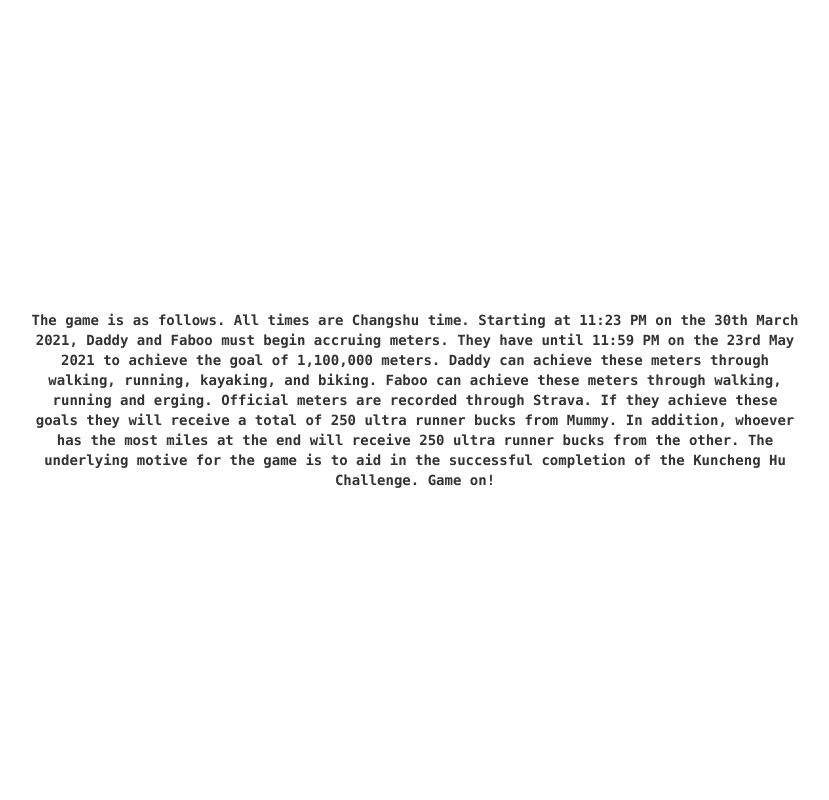
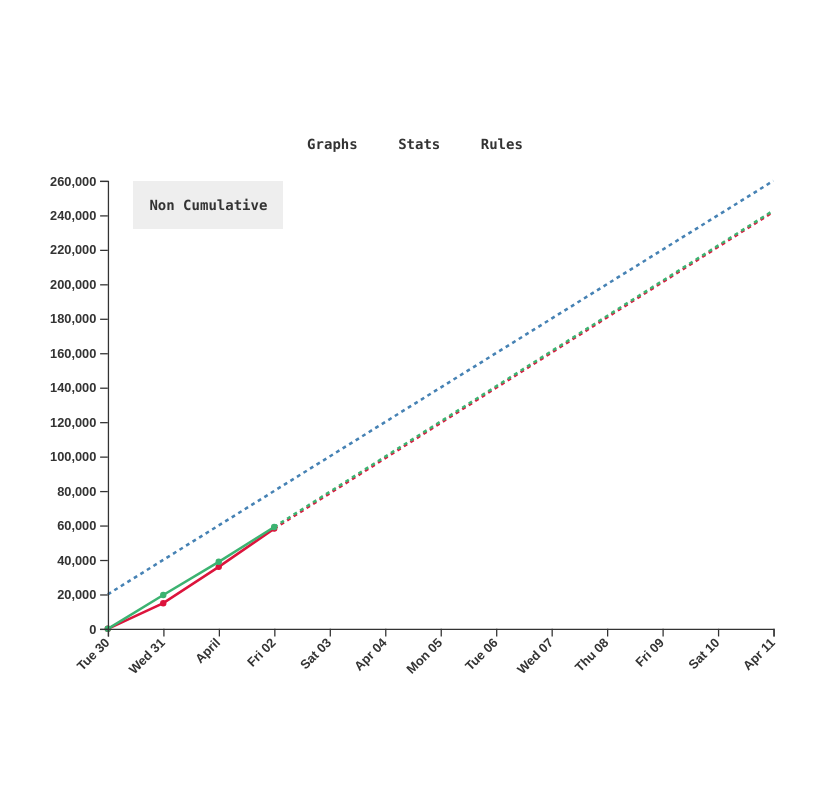
Before and after one commit to fabianlindfieldroberts/lindfieldroberts, a Django app: page /kunchenghu/ in a window 1280 px wide. Shown: the whole page, without its empty margins (225-1054 px from the left). Run offline with Django 3.2, Linux system fonts and the light colour scheme; some libraries are stand-ins or nearby versions.

Commit message:
Added simple graph and stats to /kunchenghu page

```diff
--- a/about/static/about/css/kunchenghu.css
+++ b/about/static/about/css/kunchenghu.css
@@ -1,7 +1,3 @@
-/*****************************************************/
-/* Sprint                                             */
-/*****************************************************/
-
 .page_container {
 	display: flex;
 	flex-wrap: wrap;
@@ -9,20 +5,149 @@
 	align-content: center; /* Space between items */
 	justify-content: center; /* Location of items horizontally */
 	width: 100vw;
-	height: 100vh;
+	min-height: 100vh; /* Allows for scrolling if the content goes beyond vh */
 	font-weight: 900;
 }
 
 .content_container {
 	text-align: center;
 	font-family: "Lucida Console", "Courier New", monospace;
-	width: 60vw;
+	width: 70vw;
 	margin: 0;
 	padding: 0;
 }
 
-/*.line {
-  fill: none;
-  stroke: steelblue;
-  stroke-width: 2px;
-}*/
+/*****************************************************/
+/* Tabs                                              */
+/*****************************************************/
+/* Style the tab */
+#tabs {
+  overflow: hidden;
+  margin-right: 20vw;
+  margin-left: 20vw;
+}
+
+/* Style the buttons that are used to open the tab content */
+#tabs button {
+  background-color: inherit;
+  border: none;
+  outline: none;
+  cursor: pointer;
+  padding: 14px 16px;
+  transition: 0.3s;
+}
+
+/* Change background color of buttons on hover */
+#tabs button:hover {
+  background-color: #ddd;
+}
+
+/* Create an active/current tablink class */
+#tabs button.active {
+  background-color: #ccc;
+}
+/*****************************************************/
+/* Graphs                                            */
+/*****************************************************/
+
+#graph_container {
+	display: inline-block;
+	position: relative;
+	width: 60vw;
+	height: 40vw;
+	vertical-align: top;
+	overflow: hidden;
+}
+.svg_content_responsive {
+	display: inline-block;
+	position: absolute;
+	top: 0;
+	left: 0;
+}
+
+.line {
+	fill: none;
+	stroke: steelblue;
+	stroke-width: 2px;
+}
+
+#graph {
+}
+#buttons {
+	width: inherit;
+	padding-top: 1vw;
+	padding-left: 8vw;
+	/*border: solid black 1px;*/
+	text-align: left;
+	position: relative;
+}
+/* Style the buttons that are used to open the tab content */
+#buttons button {
+  background-color: inherit;
+  border: none;
+  outline: none;
+  cursor: pointer;
+  padding: 14px 16px;
+  transition: 0.3s;
+  background-color: #eee;
+}
+
+/* Change background color of buttons on hover */
+#buttons button:hover {
+  background-color: #ddd;
+}
+
+/* Create an active/current tablink class */
+#buttons button.active {
+  background-color: #ccc;
+}
+
+#cumulative_button {
+	display: none;
+}
+#non_cumulative_button {
+}
+
+/*****************************************************/
+/* Stats                                             */
+/*****************************************************/
+
+#stats_container {
+	display: none;
+	text-align: center;
+	height: 40vw;
+	padding-top: 5vw;
+	padding-right: 3vw;
+	padding-left: 3vw;
+}
+
+#stats_table {
+	display: inline-block;
+}
+
+#stats_table tr td:nth-child(1) {
+	text-align: left;
+}
+#stats_table tr td:nth-child(2) {
+	text-align: right;
+}
+#stats_table tr td:nth-child(3) {
+	text-align: right;
+}
+
+td, th {
+    padding: 1px 4px;
+    border: 1px black solid;
+}
+
+/*****************************************************/
+/* Rules                                             */
+/*****************************************************/
+
+#rules_container {
+	display: none;
+	height: 40vw;
+	padding-top: 5vw;
+	padding-right: 3vw;
+	padding-left: 3vw;
+}
--- /dev/null
+++ b/about/static/about/csv/statsWeek1.csv
@@ -0,0 +1,6 @@
+Stat,Faboo,Daddy
+Meters So Far,"58,164","59,063"
+Meters To Go,"1,041,836","1,040,937"
+Percentage Complete,5.29%,5.37%
+Per Day Average So Far,"14,541","14,766"
+Required Future Average,"20,428","20,411"
--- a/about/static/about/js/kunchenghu.js
+++ b/about/static/about/js/kunchenghu.js
@@ -1,73 +1,320 @@
 // set the dimensions and margins of the graph
-var cumulativeGraphMargin = {top: 20, right: 20, bottom: 30, left: 80},
-    width = 960 - cumulativeGraphMargin.left - cumulativeGraphMargin.right,
-    height = 500 - cumulativeGraphMargin.top - cumulativeGraphMargin.bottom;
+var margin = {top: 10, right: 20, bottom: 40, left: 60};
+var width = 600 - margin.left - margin.right;
+var height = 400 - margin.top - margin.bottom;
 
 // parse the date / time
 var parseTime = d3.timeParse("%d-%b-%y");
 
 // set the ranges
-var cumulativeGraphX = d3.scaleTime().range([0, width]);
-var cumulativeGraphY = d3.scaleLinear().range([height, 0]);
+var graphX = d3.scaleTime().range([0, width]);
+var graphY = d3.scaleLinear().range([height, 0]);
 
-// define faboo line
-var cumulativeGraphFabooLine = d3.line()
-    .x(function(d) { return cumulativeGraphX(d.date); })
-    .y(function(d) { return cumulativeGraphY(d.faboo); });
 
-// define daddy line
-var cumulativeGraphDaddyLine = d3.line()
-    .x(function(d) { return cumulativeGraphX(d.date); })
-    .y(function(d) { return cumulativeGraphY(d.daddy); });
+// define cumulative and non cumulative faboo lines
+var cumulativeLineFaboo = d3.line()
+  .x(function(d) { return graphX(d.date); })
+  .y(function(d) { return graphY(d.faboo_cumulative); });
 
-// append the svg obgect to the body of the page
+var nonCumulativeLineFaboo = d3.line()
+  .x(function(d) { return graphX(d.date); })
+  .y(function(d) { return graphY(d.faboo_non_cumulative); });
+
+
+// define cumulative and non cumulative daddy lines
+var cumulativeLineDaddy = d3.line()
+    .x(function(d) { return graphX(d.date); })
+    .y(function(d) { return graphY(d.daddy_cumulative); });
+
+var nonCumulativeLineDaddy = d3.line()
+    .x(function(d) { return graphX(d.date); })
+    .y(function(d) { return graphY(d.daddy_non_cumulative); });
+
+
+// define average cumulative and non cumulative goal lines
+var cumulativeAvgGoalLine = d3.line()
+    .x(function(d) { return graphX(d.date); })
+    .y(function(d) { return graphY(d.avg_goal_cumulative); });
+
+var nonCumulativeAvgGoalLine = d3.line()
+    .x(function(d) { return graphX(d.date); })
+    .y(function(d) { return graphY(d.avg_goal_non_cumulative); });
+
+// define customized goal lines cumulative and non cumulative
+var cumulativeCustomGoalLineFaboo = d3.line()
+    .x(function(d) { return graphX(d.date); })
+    .y(function(d) { return graphY(d.faboo_custom_goal_cumulative); });
+
+var nonCumulativeCustomGoalLineFaboo = d3.line()
+    .x(function(d) { return graphX(d.date); })
+    .y(function(d) { return graphY(d.faboo_custom_goal_non_cumulative); });
+
+var cumulativeCustomGoalLineDaddy = d3.line()
+    .x(function(d) { return graphX(d.date); })
+    .y(function(d) { return graphY(d.daddy_custom_goal_cumulative); });
+
+var nonCumulativeCustomGoalLineDaddy = d3.line()
+    .x(function(d) { return graphX(d.date); })
+    .y(function(d) { return graphY(d.daddy_custom_goal_non_cumulative); });
+
+// append the svg obgect to graph container
 // appends a 'group' element to 'svg'
 // moves the 'group' element to the top left margin
-var cumulativeGraphSVG = d3.select("body").append("svg")
-    .attr("width", width + cumulativeGraphMargin.left + cumulativeGraphMargin.right)
-    .attr("height", height + cumulativeGraphMargin.top + cumulativeGraphMargin.bottom)
+var svg = d3.select("#graph")
+  .append("svg")
+  // Responsive SVG needs these 2 attributes and no width and height attr
+  .attr("preserveAspectRatio", "xMinYMin meet")
+  .attr("viewBox", "0 0 600 400")
+  // Class to make it responsive.
+  .classed("svg_content_responsive", true)
   .append("g")
-    .attr("transform",
-          "translate(" + cumulativeGraphMargin.left + "," + cumulativeGraphMargin.top + ")");
+  .attr("transform", "translate(" + margin.left + "," + margin.top + ")");
 
-// Get the data
-d3.csv(dataCSV).then(function(data) {
+
+
+// get the graph data
+d3.csv(graphDataCSV).then(function(data) {
 
   // format the data
   data.forEach(function(d) {
       d.date = parseTime(d.date);
-      d.faboo = +d.faboo;
-      d.daddy = +d.daddy;
+      d.faboo_cumulative = +d.faboo_cumulative;
+      d.daddy_cumulative = +d.daddy_cumulative;
   });
 
-  // Scale the range of the data
-  cumulativeGraphX.domain(d3.extent(data, function(d) { return d.date; }));
-  cumulativeGraphY.domain([0, d3.max(data, function(d) {
-    return Math.max(d.faboo, d.daddy, 1200000); })]);
+  // scale the range of the data
+  graphX.domain(d3.extent(data, function(d) { return d.date; }));
+  graphY.domain([0, d3.max(data, function(d) {
+    return Math.max(d.faboo_cumulative, d.daddy_cumulative, d.avg_goal_cumulative); })]);
 
-  // Add the faboo path
-  cumulativeGraphSVG.append("path")
+  var cutoffDate = new Date(2021, 3, 2);
+  actualData = data.filter(function(d) {
+    return d.date <= cutoffDate;
+  });
+  predictedData = data.filter(function(d) {
+    return d.date >= cutoffDate;
+  });
+
+  // add goal line
+  var avgGoalLine = svg.append("path")
     .data([data])
     .attr("class", "line")
-    .attr("d", cumulativeGraphFabooLine);
+    .style("stroke-dasharray", ("3, 3"))
+    .attr("d", cumulativeAvgGoalLine);
 
-  // Add the daddy path
-  cumulativeGraphSVG.append("path")
-    .data([data])
+  // add custom goal for fabian
+  var fabooGoalLine = svg.append("path")
+    .data([predictedData])
     .attr("class", "line")
-    .style("stroke", "red")
-    .attr("d", cumulativeGraphDaddyLine);
+    .style("stroke-dasharray", ("3, 3"))
+    .style("stroke", "crimson")
+    .attr("d", cumulativeCustomGoalLineFaboo);
 
-  // Add the X Axis
-  cumulativeGraphSVG.append("g")
+  // add custom goal line for daddy
+  var daddyGoalLine = svg.append("path")
+    .data([predictedData])
+    .attr("class", "line")
+    .style("stroke-dasharray", ("3, 3"))
+    .style("stroke", "mediumseagreen")
+    .attr("d", cumulativeCustomGoalLineDaddy);
+
+  // add the faboo path and dots
+  var fabooLine = svg.append("path")
+    .data([actualData])
+    .attr("class", "line")
+    .style("stroke", "crimson")
+    .attr("d", cumulativeLineFaboo);
+
+  var fabooDots = svg.append("g")
+    .selectAll("dot")
+    .data(actualData)
+    .enter()
+    .append("circle")
+    .attr("class", "data_point")
+    .attr("cx", function(d) { return graphX(d.date); } )
+    .attr("cy", function(d) { return graphY(d.faboo_cumulative); } )
+    .attr("r", 2)
+    .attr("stroke", "crimson")
+    .attr("stroke-width", 1)
+    .attr("fill", "crimson")
+
+  // add the daddy path and dots
+  var daddyLine = svg.append("path")
+    .data([actualData])
+    .attr("class", "line")
+    .style("stroke", "mediumseagreen")
+    .attr("d", cumulativeLineDaddy);
+
+  var daddyDots = svg.append("g")
+    .selectAll("dot")
+    .data(actualData)
+    .enter()
+    .append("circle")
+    .attr("class", "data_point")
+    .attr("cx", function(d) { return graphX(d.date); } )
+    .attr("cy", function(d) { return graphY(d.daddy_cumulative); } )
+    .attr("r", 2)
+    .attr("stroke", "mediumseagreen")
+    .attr("stroke-width", 1)
+    .attr("fill", "mediumseagreen")
+
+  // add the X Axis
+  svg.append("g")
     .attr("transform", "translate(0," + height + ")")
-    .call(d3.axisBottom(cumulativeGraphX))
+    .call(d3.axisBottom(graphX))
     .selectAll("text")
     .style("text-anchor", "end")
     .attr("transform", "translate(-10,0)rotate(-45)");
 
-  // Add the Y Axis
-  cumulativeGraphSVG.append("g")
-      .call(d3.axisLeft(cumulativeGraphY));
+  // add the Y Axis
+  svg.append("g")
+      .call(d3.axisLeft(graphY))
+      .attr("class", "y_axis");
+
+
+  // update the chart to show the data for the selected group
+  function toggleGraph(selectedVariableText, selectedColumnText) {
+
+    var padding = (selectedColumnText == "cumulative") ? 0 : 10000;
+
+    graphY.domain([0, d3.max(data, function(d) {
+        return Math.max(
+          eval("d.faboo_" + selectedColumnText),
+          eval("d.daddy_" + selectedColumnText),
+          eval("d.avg_goal_" + selectedColumnText)
+        ) + padding;
+      })
+    ]);
+
+    svg.select(".y_axis")
+      .transition()
+      .duration(1000)
+      .call(d3.axisLeft(graphY))
+
+
+    // Give these new data to update line
+    avgGoalLine
+      .transition()
+      .duration(1000)
+      .attr("d", eval(selectedVariableText + "AvgGoalLine"));
+
+    fabooGoalLine
+      .transition()
+      .duration(1000)
+      .attr("d", eval(selectedVariableText + "CustomGoalLineFaboo"));
+
+    daddyGoalLine
+      .transition()
+      .duration(1000)
+      .attr("d", eval(selectedVariableText + "CustomGoalLineDaddy"));
+
+    fabooLine
+      .transition()
+      .duration(1000)
+      .attr("d", eval(selectedVariableText + "LineFaboo"));
+
+    fabooDots
+      .transition()
+      .duration(1000)
+      .attr("cx", function(d) { return graphX(d.date); } )
+      .attr("cy", function(d) {
+        return graphY(
+          eval("d.faboo_" + selectedColumnText)
+        );
+      });
+
+    daddyLine
+      .transition()
+      .duration(1000)
+      .attr("d", eval(selectedVariableText + "LineDaddy"))
+
+    daddyDots
+      .transition()
+      .duration(1000)
+      .attr("cx", function(d) { return graphX(d.date); } )
+      .attr("cy", function(d) {
+        return graphY(
+          eval("d.daddy_" + selectedColumnText)
+        );
+      });
+
+
+  }
+
+  // respond to click on cumulative and non cumulative buttons
+  d3.select("#cumulative_button").on("click", function() {
+    $("#cumulative_button").hide();
+    $("#non_cumulative_button").show();
+    toggleGraph("cumulative", "cumulative");
+  });
+  d3.select("#non_cumulative_button").on("click", function() {
+    $("#non_cumulative_button").hide();
+    $("#cumulative_button").show();
+    toggleGraph("nonCumulative", "non_cumulative");
+  });
 
 });
+
+
+// get the stats table data
+d3.csv(statsDataCSV).then(function(data) {
+
+  // build stats table
+  function tabulate(data,columns) {
+    var table = d3.select('#stats_container')
+      .append('table')
+      .attr("id", "stats_table")
+    var thead = table.append('thead')
+    var tbody = table.append('tbody')
+
+    thead.append('tr')
+      .selectAll('th')
+      .data(columns)
+      .enter()
+      .append('th')
+      .text(function (d) { return d })
+
+    var rows = tbody.selectAll('tr')
+      .data(data)
+      .enter()
+      .append('tr')
+
+    var cells = rows.selectAll('td')
+      .data(function(row) {
+        return columns.map(function (column) {
+          return {
+            column: column,
+            value: row[column]
+          }
+        })
+      })
+      .enter()
+      .append('td')
+      .text(function (d) { return d.value })
+
+    return table;
+  }
+
+
+  var columns = ['Stat','Faboo','Daddy'];
+  tabulate(data,columns);
+
+});
+
+
+
+$("#rules_button").click(function() {
+  $("#graph_container").hide();
+  $("#stats_container").hide();
+  $("#rules_container").show();
+});
+$("#graphs_button").click(function() {
+  $("#rules_container").hide();
+  $("#stats_container").hide();
+  $("#graph_container").show();
+});
+$("#stats_button").click(function() {
+  $("#rules_container").hide();
+  $("#graph_container").hide();
+  $("#stats_container").show();
+});
--- a/about/templates/about/kunchenghu.html
+++ b/about/templates/about/kunchenghu.html
@@ -10,22 +10,37 @@
 
 {% block javascript %}
 
-	<!-- <script src="https://d3js.org/d3.v6.min.js"></script> -->
+	<script src="https://d3js.org/d3.v6.min.js"></script>
 	<!-- Access to static files from JS -->
-	<!-- <script>  -->
-		<!-- var dataCSV = "{% static 'about/csv/week1.csv' %}"; -->
-	<!-- </script> -->
+	<script>
+		var graphDataCSV = "{% static 'about/csv/graphWeek1.csv' %}";
+		var statsDataCSV = "{% static 'about/csv/statsWeek1.csv' %}";
+	</script>
 	<!-- Build chart using D3.js -->
-	<!-- <script src="{% static 'about/js/kunchenghu.js' %}"></script> -->
+	<script src="{% static 'about/js/kunchenghu.js' %}"></script>
 
 {% endblock %}
 
 
 {% block content %}
 	<div class="page_container">
+
 		<div class="content_container">
-			<div>The game is as follows. All times are Changshu time. Starting at 11:23 PM on the 30th March 2021, Daddy and Faboo must begin accruing meters. They have until 11:59 PM on the 23rd May 2021 to achieve the goal of 1,100,000 meters. Daddy can achieve these meters through walking, running, kayaking, and biking. Faboo can achieve these meters through walking, running and erging. Official meters are recorded through Strava. If they achieve these goals they will receive a total of 250 ultra runner bucks from Mummy. In addition, whoever has the most miles at the end will receive 250 ultra runner bucks from the other. The underlying motive for the game is to aid in the successful completion of the Kuncheng Hu Challenge. Game on!</div>
-			<!-- <div id="graph_container"></div> -->
+			<div id="tabs">
+				<button type="button" id="graphs_button">Graphs</button>
+				<button type="button" id="stats_button">Stats</button>
+				<button type="button" id="rules_button">Rules</button>
+			</div>
+			<div id="graph_container">
+				<div id="graph"></div>
+				<div id="buttons">
+					<button type="button" id="cumulative_button">Cumulative</button>
+					<button type="button" id="non_cumulative_button">Non Cumulative</button>
+				</div>
+			</div>
+			<div id="stats_container">
+			</div>
+			<div id="rules_container">The game is as follows. All times are Changshu time. Starting at 11:23 PM on the 30th March 2021, Daddy and Faboo must begin accruing meters. They have until 11:59 PM on the 23rd May 2021 to achieve the goal of 1,100,000 meters. Daddy can achieve these meters through walking, running, kayaking, and biking. Faboo can achieve these meters through walking, running and erging. Official meters are recorded through Strava. If they achieve the goal they will receive a total of 250 ultra runner bucks from Mummy. In addition, whoever has the most miles at the end will receive 250 ultra runner bucks (not monopoly or crypto bucks but genuine US bucking bronco bucks) from the other. The underlying motive for the game is to aid in the successful completion of the Kuncheng Hu Challenge. Game on!</div>
 		</div>
 	</div>
 
```
Also changed, not shown: about/static/about/csv/graphWeek1.csv (added, +14 -0 lines).
